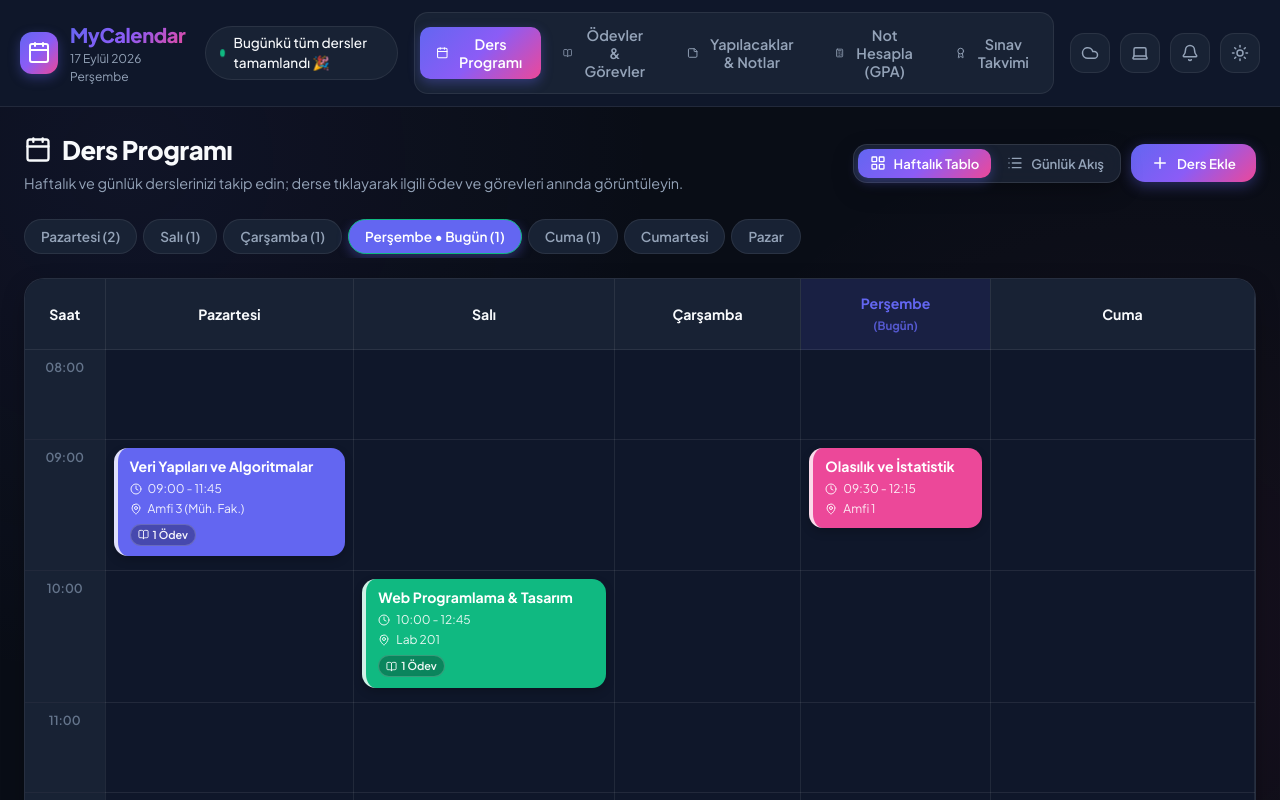
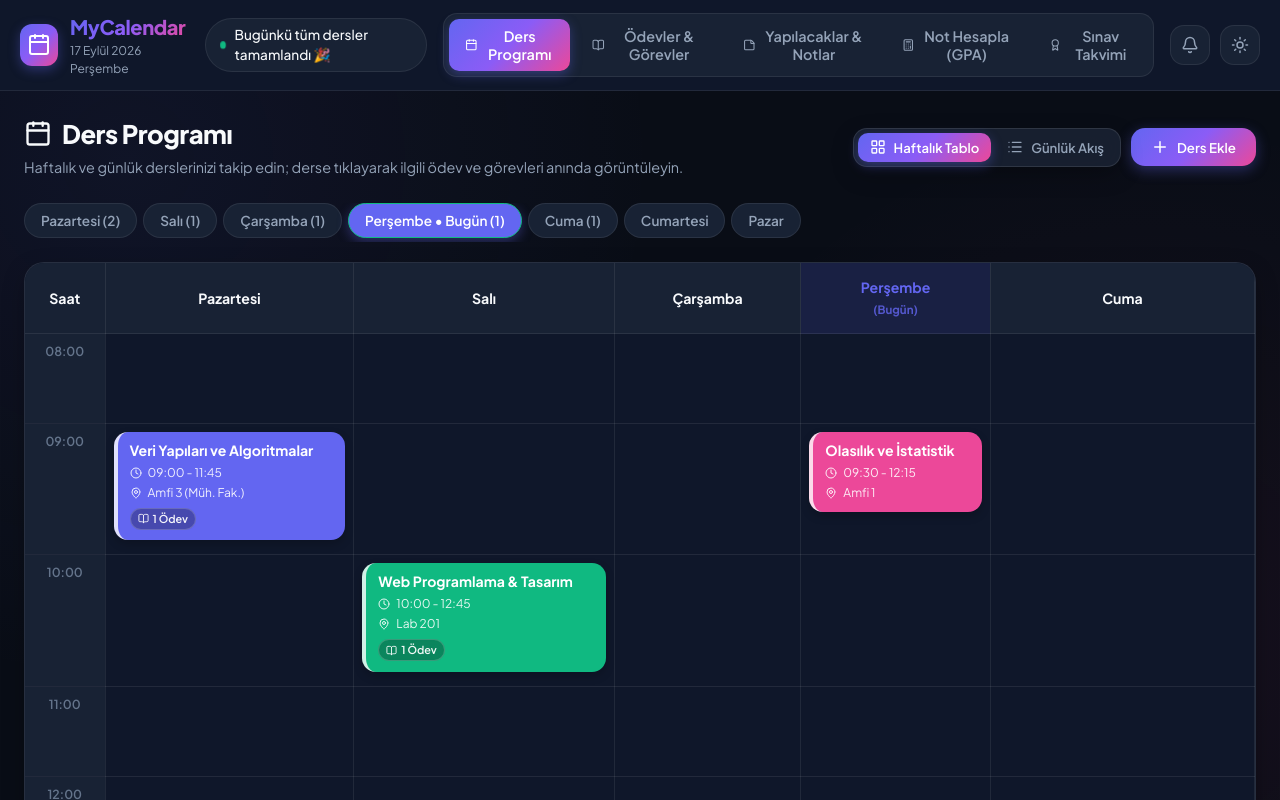
Before and after one commit to zehratuncer/MyCalendar, a React (Vite) app: page / in a window 1280 px wide. Shown: the top 800 px of the page. Built offline with nearby package versions, Linux system fonts and the light colour scheme.

Commit message:
refactor(navbar): Bulut senkronizasyon ve cihaz erisim butonlari ust menuden kaldirildi

```diff
--- a/src/App.jsx
+++ b/src/App.jsx
@@ -6,20 +6,15 @@ import AssignmentsView from './components/AssignmentsView';
 import NotesView from './components/NotesView';
 import GpaCalculatorView from './components/GpaCalculatorView';
 import ExamsView from './components/ExamsView';
-import AuthModal from './components/AuthModal';
-import BackupModal from './components/BackupModal';
 
 import { loadAppData, saveAppData } from './utils/storage';
 import { checkUpcomingDeadlines, checkUpcomingExams } from './utils/notificationUtils';
-import { initSyncService, broadcastLocalChange, syncWithCloud, getSyncState } from './utils/syncService';
+import { initSyncService, broadcastLocalChange, syncWithCloud } from './utils/syncService';
 import './App.css';
 
 export default function App() {
   const [data, setData] = useState(() => loadAppData());
   const [activeTab, setActiveTab] = useState('schedule'); // 'schedule', 'assignments', 'notes', 'gpa', 'exams'
-  const [isAuthModalOpen, setIsAuthModalOpen] = useState(false);
-  const [isBackupModalOpen, setIsBackupModalOpen] = useState(false);
-  const [syncState, setSyncState] = useState(() => getSyncState());
   const isIncomingSyncRef = useRef(false);
   const cloudSyncTimeoutRef = useRef(null);
 
@@ -37,7 +32,6 @@ export default function App() {
           ...prev,
           ...incomingData
         }));
-        setSyncState(getSyncState());
       }
     });
 
@@ -62,9 +56,7 @@ export default function App() {
       clearTimeout(cloudSyncTimeoutRef.current);
     }
     cloudSyncTimeoutRef.current = setTimeout(() => {
-      syncWithCloud(data).then(() => {
-        setSyncState(getSyncState());
-      });
+      syncWithCloud(data);
     }, 1000);
   }, [data]);
 
@@ -94,9 +86,6 @@ export default function App() {
         theme={data.theme}
         toggleTheme={toggleTheme}
         courses={data.courses}
-        onOpenAuth={() => setIsAuthModalOpen(true)}
-        onOpenBackup={() => setIsBackupModalOpen(true)}
-        syncState={syncState}
       />
 
       {/* Main Content Area */}
@@ -184,34 +173,6 @@ export default function App() {
 
       {/* Mobile Bottom Navigation Bar */}
       <MobileNav activeTab={activeTab} setActiveTab={setActiveTab} />
-
-      {/* Cloud & Device Sync Modal */}
-      <AuthModal
-        isOpen={isAuthModalOpen}
-        onClose={() => {
-          setIsAuthModalOpen(false);
-          setSyncState(getSyncState());
-        }}
-        user={syncState.user}
-        onAuthSuccess={(u) => {
-          setSyncState(getSyncState());
-          if (u) {
-            syncWithCloud(data);
-          }
-        }}
-      />
-
-      {/* Manual JSON Backup / Multi-Device Import Modal */}
-      <BackupModal
-        isOpen={isBackupModalOpen}
-        onClose={() => setIsBackupModalOpen(false)}
-        appData={data}
-        onDataReloaded={(importedData) => {
-          setData(importedData);
-          broadcastLocalChange(importedData);
-          syncWithCloud(importedData);
-        }}
-      />
     </div>
   );
 }
--- a/src/components/Navbar.jsx
+++ b/src/components/Navbar.jsx
@@ -1,5 +1,5 @@
 import React, { useState, useEffect } from 'react';
-import { Calendar, Sun, Moon, Bell, BookOpen, StickyNote, Calculator, Award, Cloud, Laptop, RefreshCw } from 'lucide-react';
+import { Calendar, Sun, Moon, Bell, BookOpen, StickyNote, Calculator, Award } from 'lucide-react';
 import { formatTurkishDate, getTodayScheduleStatus } from '../utils/dateUtils';
 import { requestNotificationPermission, getNotificationPermissionState } from '../utils/notificationUtils';
 
@@ -8,10 +8,7 @@ export default function Navbar({
   setActiveTab,
   theme,
   toggleTheme,
-  courses,
-  onOpenAuth,
-  onOpenBackup,
-  syncState
+  courses
 }) {
   const [notificationStatus, setNotificationStatus] = useState('default');
   const scheduleStatus = getTodayScheduleStatus(courses);
@@ -34,8 +31,6 @@ export default function Navbar({
     { id: 'gpa', label: 'Not Hesapla (GPA)', icon: Calculator },
     { id: 'exams', label: 'Sınav Takvimi', icon: Award }
   ];
-
-  const isSynced = syncState?.isAuthenticated;
 
   return (
     <header className="app-header">
@@ -77,48 +72,6 @@ export default function Navbar({
 
         {/* Header Actions */}
         <div className="header-actions">
-          {/* Cloud Sync Button */}
-          <button
-            onClick={onOpenAuth}
-            className="btn-icon"
-            style={{
-              position: 'relative',
-              color: isSynced ? 'var(--accent-emerald)' : 'var(--text-secondary)'
-            }}
-            title={
-              isSynced
-                ? `☁️ Bulut Senkronizasyon Aktif (${syncState?.user?.email})`
-                : '☁️ Bulut Senkronizasyon (Tüm Cihazlar Eşitle)'
-            }
-            aria-label="Bulut Senkronizasyon"
-          >
-            <Cloud size={18} />
-            {isSynced && (
-              <span
-                style={{
-                  position: 'absolute',
-                  top: '8px',
-                  right: '8px',
-                  width: '7px',
-                  height: '7px',
-                  borderRadius: '50%',
-                  background: '#10b981',
-                  boxShadow: '0 0 6px #10b981'
-                }}
-              />
-            )}
-          </button>
-
-          {/* Multi-Device Backup / Transfer Button */}
-          <button
-            onClick={onOpenBackup}
-            className="btn-icon"
-            title="💻📱 Cihazlar Arası Yedek & JSON Aktarımı"
-            aria-label="Yedekleme ve Aktarım"
-          >
-            <Laptop size={18} />
-          </button>
-
           {/* Notifications */}
           <button
             onClick={handleNotificationClick}
```
